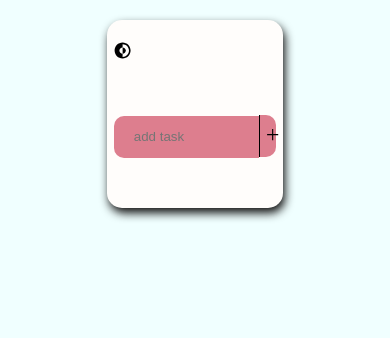
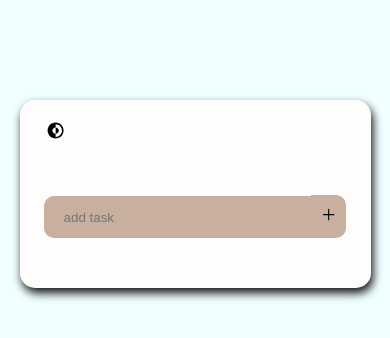
Before and after one commit to hebraheem/todo-app-with-dark-mode, a React (Create React App) app: page / in a window 390 px wide. Shown: the top 338 px of the page. Built offline with nearby package versions, Linux system fonts and the light colour scheme.

Commit message:
removed checked btn

```diff
--- a/src/App.css
+++ b/src/App.css
@@ -1,5 +1,5 @@
 .app {
-  width: 45%;
+  width: 40%;
   height: auto;
   background-color:#FFFDFB;
   margin: auto;
@@ -7,9 +7,6 @@
   border-radius: 15px;
   box-shadow: 2px 5px 10px #111111;
 }
-/* body {
-  background-color: azure;
-} */
 .form-field {
   text-align: center;
 }
@@ -32,8 +29,7 @@
   border-bottom-left-radius: 0;
   outline: none;
   border: 0;
-  border-left: 1px solid black;
-  height: 42px;
+  height: 43px;
   cursor: pointer;
   width: 10%;
 }
@@ -44,5 +40,18 @@
   cursor: pointer;
   clear: left;
   margin-top: 20px;
+  margin-left: 20px;
   background: none;
 }
+
+@media(max-width:600px){
+  .app{
+    width: 90%;
+    margin-top: 100px;
+  }
+}
+@media(min-width: 601px) and (max-width: 1050px){
+  .app{
+    width: 70%
+  }
+}
--- a/src/Task.css
+++ b/src/Task.css
@@ -3,6 +3,7 @@
     text-align: center;
     font-size: 2rem;
     font-style: normal;
+    margin-top: 0px;
     font-weight: 400;
     line-height: 61px;
     letter-spacing: 0.2rem;
@@ -23,6 +24,8 @@
     margin-right: auto;
     justify-items: center;
     width: 60%;
+    padding-left: 30px;
+
 }
 .task_text > p {
     padding-top: 5px;
@@ -34,7 +37,11 @@
     margin-top: 0;
     font-size: 1.2rem;
     font-weight: 300;
-    width: 100%;
+    width: 90%;
+    overflow: hidden;
+    text-transform: capitalize;
+    letter-spacing: 0.15rem;
+    font-family: 'Lucida Sans', 'Lucida Sans Regular', 'Lucida Grande', 'Lucida Sans Unicode', Geneva, Verdana, sans-serif;
 }
 .btn-div {
     width: 5%;
@@ -72,3 +79,8 @@
 .space{
     height: 30px;
 }
+@media(max-width:600px){
+  .task_text > h4{
+    font-size: 0.9rem;
+  }
+}
--- a/src/components/SearchField.js
+++ b/src/components/SearchField.js
@@ -1,4 +1,4 @@
-import React, { useState , useEffect} from "react";
+import React, { useState, useEffect } from "react";
 import Task from "./Task";
 import { useThemeContext } from "../context";
 import Alert from "./Alert";
@@ -7,16 +7,14 @@ import { BsLightning } from "react-icons/bs";
 import { GrAdd } from "react-icons/gr";
 import { AiOutlineEdit } from "react-icons/ai";
 
-
-const Storage = ()=>{
-  let storedItems = localStorage.getItem('input')
-  if(storedItems){
-    return JSON.parse(localStorage.getItem('input'))
+const Storage = () => {
+  let storedItems = localStorage.getItem("input");
+  if (storedItems) {
+    return JSON.parse(localStorage.getItem("input"));
   } else {
-    return []
+    return [];
   }
-}
-
+};
 
 function SearchField() {
   const { isDark, setIsDark, styles } = useThemeContext();
@@ -83,11 +81,10 @@ function SearchField() {
     setIsEditting(true);
   };
 
-  useEffect (()=>{
-    localStorage.setItem("input", JSON.stringify(tasks))
-  },[tasks])
+  useEffect(() => {
+    localStorage.setItem("input", JSON.stringify(tasks));
+  }, [tasks]);
 
-  //console.log(tasks);
   return (
     <div>
       <div className="dark">
@@ -108,13 +105,13 @@ function SearchField() {
           className="form-control"
           onChange={(e) => setInput(e.target.value)}
           style={{
-            backgroundColor: isDark ? styles.backgroundColor : "#DD7E8E",
+            backgroundColor: isDark ? styles.backgroundColor : "#C9AFA0",
             color: isDark ? "#fffdfb" : "black",
           }}
         />
         <button
           style={{
-            backgroundColor: isDark ? styles.backgroundColor : "#DD7E8E",
+            backgroundColor: isDark ? styles.backgroundColor : "#C9AFA0",
             color: isDark ? "#fffdfb" : "black",
           }}
           className="add-btn"
--- a/src/components/Task.js
+++ b/src/components/Task.js
@@ -25,9 +25,6 @@ const Task = ({ tasks, removeItem, editItem }) => {
                 backgroundColor: isDark ? styles.backgroundColor : "#C9AFA0",
               }}
             >
-              <div className="btn-div">
-                <button className="chck-btn" onClick = {()=> setChecked(!checked)}><TiInputChecked/></button>
-              </div>
               <div className="task_text">
                 <p style={{ color: isDark ? styles.textColor : "grey" }}>{time}</p>
                 <h4 style={{ color: isDark ? styles.textColor : "black",  textDecorationLine: checked && "line-through"  }}>{title}</h4>
```
Also changed, not shown: 1 other file (tests, documents, lock files or other folders).
